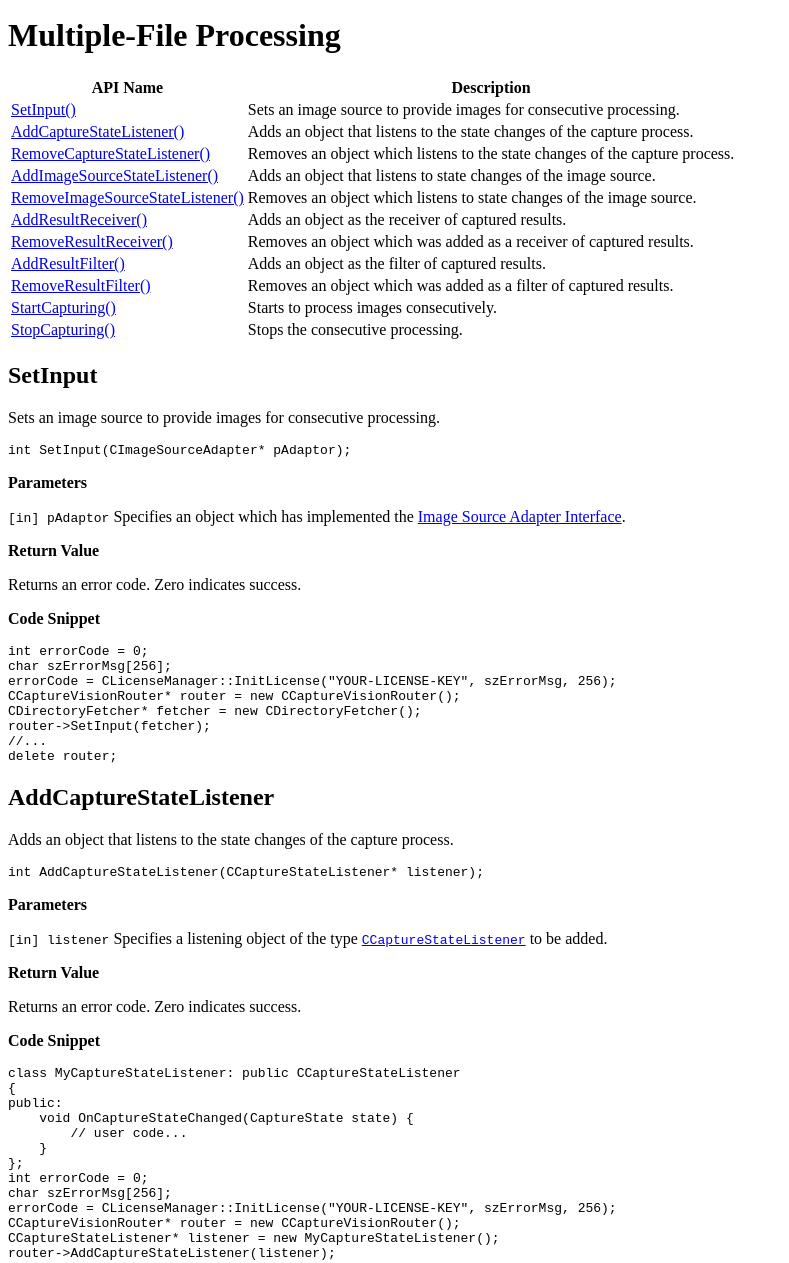
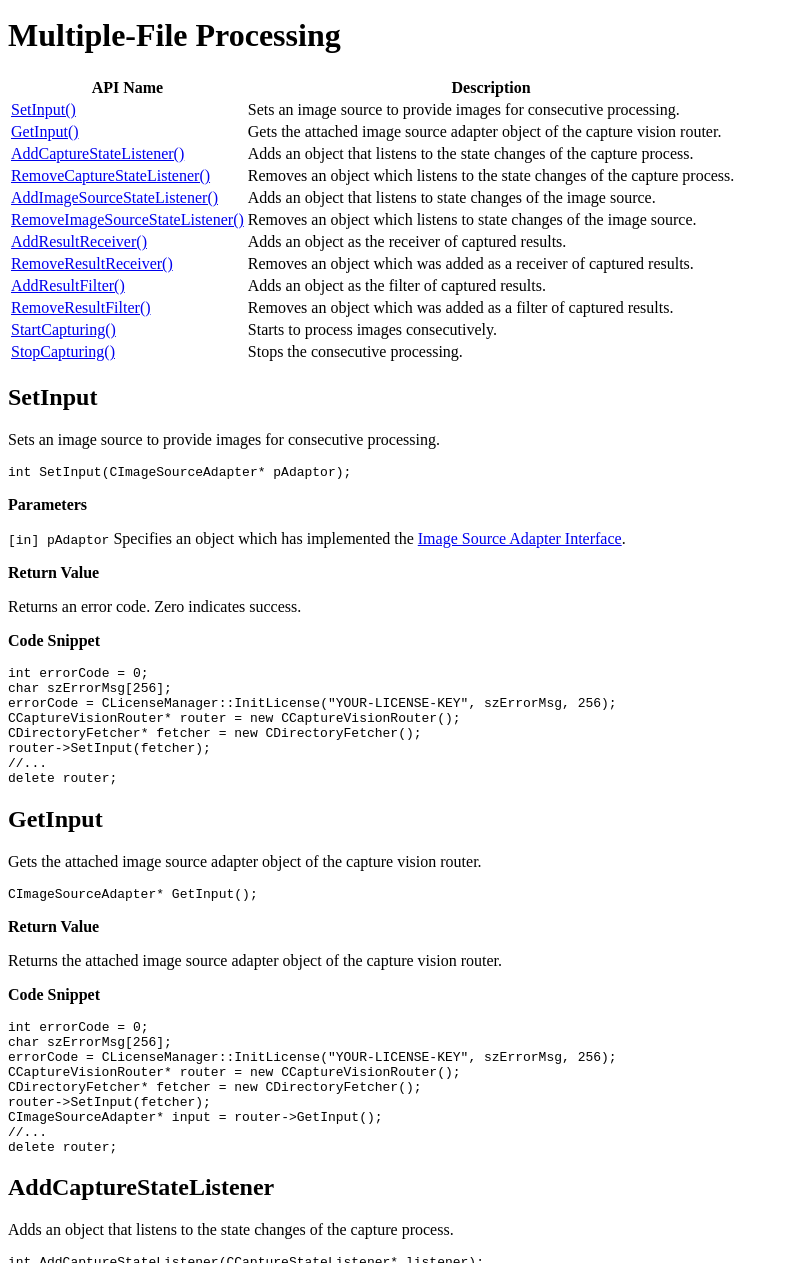
Before and after one commit to dynamsoft-docs/capture-vision-docs-server, a Jekyll site: the page built from programming/cplusplus/api-reference/capture-vision-router/multiple-file-processing.md, in a window 1280 px wide and 1400 px high, scrolled down 414 px, cut to the strip 137-1400 px from the top of the window. Shown: the whole strip, without its empty margins (0-789 px from the left). Built offline with Jekyll 4.4.1, drawn with Linux system fonts in a browser that asks for light colours.

Commit message:
add getinput fix link

````diff
--- a/_includes/sidelist-programming/programming-cpp.html
+++ b/_includes/sidelist-programming/programming-cpp.html
@@ -40,7 +40,7 @@
                 <li lang="cplusplus"><a href="{{ site.ddn_cpp_api }}detected-quads-result.html" class="otherLinkColour">CDetectedQuadsResult</a></li>
                 <li lang="cplusplus"><a href="{{ site.ddn_cpp_api }}detected-quads-result-array.html" class="otherLinkColour">CDetectedQuadsResultArray</a></li>
                 <li lang="cplusplus"><a href="{{ site.ddn_cpp_api }}normalized-image-result-item.html" class="otherLinkColour">CNormalizedImageResultItem</a></li>
-                <li lang="cplusplus"><a href="{{ site.ddn_cpp_api }}normalized-image-result.html" class="otherLinkColour">CNormalizedImagesResult</a></li>
+                <li lang="cplusplus"><a href="{{ site.ddn_cpp_api }}normalized-images-result.html" class="otherLinkColour">CNormalizedImagesResult</a></li>
                 <li lang="cplusplus"><a href="{{ site.ddn_cpp_api }}normalized-images-result-array.html" class="otherLinkColour">CNormalizedImagesResultArray</a></li>
                 <li lang="cplusplus"><a href="{{ site.dcp_cpp_api }}parsed-result-item.html" class="otherLinkColour">CParsedResultItem</a></li>
                 <li lang="cplusplus"><a href="{{ site.dcp_cpp_api }}parsed-result.html" class="otherLinkColour">CParsedResult</a></li>
@@ -152,7 +152,7 @@
                 <li lang="cplusplus"><a href="{{ site.ddn_cpp_api }}document-normalizer-module.html" class="otherLinkColour">CDocumentNormalizerModule</a></li>
                 <li lang="cplusplus"><a href="{{ site.cpp_api }}core/basic-structures/core-module.html" class="otherLinkColour">CCoreModule</a></li>
                 <li lang="cplusplus"><a href="{{ site.cpp_api }}license/license-module.html" class="otherLinkColour">CLicenseModule</a></li>
-                <li lang="cplusplus"><a href="{{ site.cpp_api }}utility/utiliy-module.html" class="otherLinkColour">CUtilityModule</a></li>
+                <li lang="cplusplus"><a href="{{ site.cpp_api }}utility/utility-module.html" class="otherLinkColour">CUtilityModule</a></li>
                 <li lang="cplusplus"><a href="{{ site.cpp_api }}image-processing/image-processing-module.html" class="otherLinkColour">CImageProcessingModule</a></li>
             </ul>
         </li>
--- a/programming/cplusplus/api-reference/capture-vision-router/multiple-file-processing.md
+++ b/programming/cplusplus/api-reference/capture-vision-router/multiple-file-processing.md
@@ -14,6 +14,7 @@ permalink: /programming/cplusplus/api-reference/capture-vision-router/multiple-f
 | API Name                                                            | Description                                                                  |
 | ------------------------------------------------------------------- | ---------------------------------------------------------------------------- |
 | [SetInput()](#setinput)                                             | Sets an image source to provide images for consecutive processing.         |
+| [GetInput()](#getinput)                                             | Gets the attached image source adapter object of the capture vision router.         |
 | [AddCaptureStateListener()](#addcapturestatelistener)               | Adds an object that listens to the state changes of the capture process.     |
 | [RemoveCaptureStateListener()](#removecapturestatelistener)         | Removes an object which listens to the state changes of the capture process. |
 | [AddImageSourceStateListener()](#addimagesourcestatelistener)       | Adds an object that listens to state changes of the image source.            |
@@ -50,6 +51,32 @@ errorCode = CLicenseManager::InitLicense("YOUR-LICENSE-KEY", szErrorMsg, 256);
 CCaptureVisionRouter* router = new CCaptureVisionRouter();
 CDirectoryFetcher* fetcher = new CDirectoryFetcher();
 router->SetInput(fetcher);
+//...
+delete router;
+```
+
+## GetInput
+
+Gets the attached image source adapter object of the capture vision router.
+
+```cpp
+CImageSourceAdapter* GetInput();
+```
+
+**Return Value**
+
+Returns the attached image source adapter object of the capture vision router.
+
+**Code Snippet**
+
+```cpp
+int errorCode = 0;
+char szErrorMsg[256];
+errorCode = CLicenseManager::InitLicense("YOUR-LICENSE-KEY", szErrorMsg, 256);
+CCaptureVisionRouter* router = new CCaptureVisionRouter();
+CDirectoryFetcher* fetcher = new CDirectoryFetcher();
+router->SetInput(fetcher);
+CImageSourceAdapter* input = router->GetInput();
 //...
 delete router;
 ```
````
